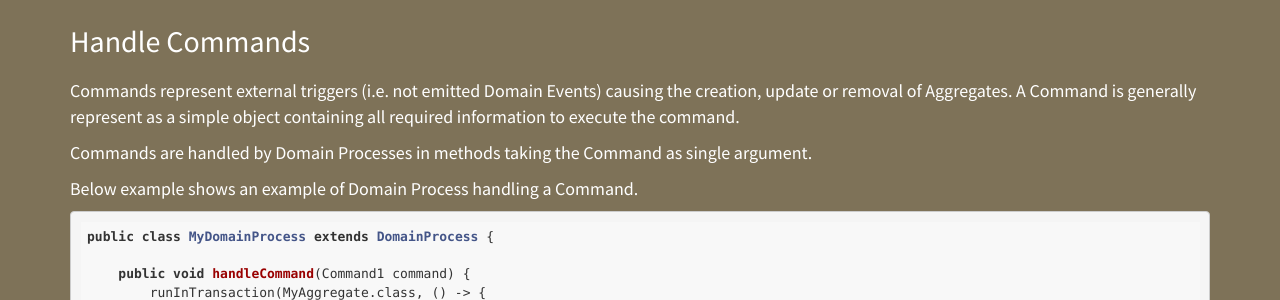
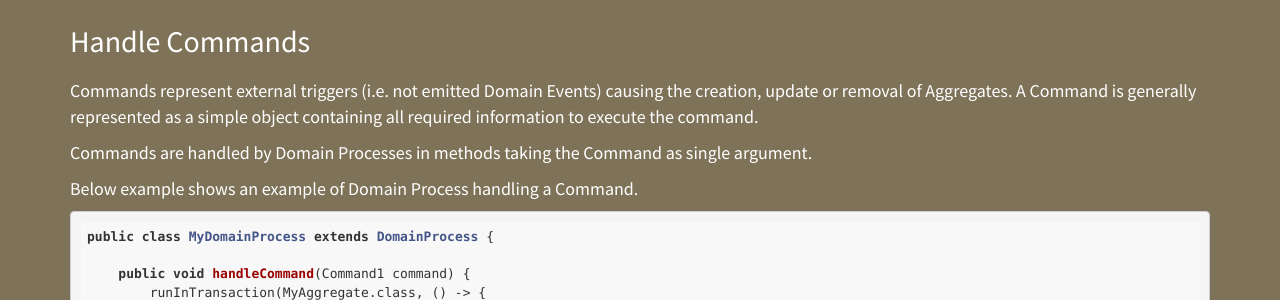
Before and after one commit to pousse-cafe/pousse-cafe.github.io, a Jekyll site: the page built from documentation.md, in a window 1280 px wide and 1400 px high, scrolled down 10280 px. Shown: the part 181-481 px from the top of the window. Built offline with Jekyll 4.4.1, drawn with Linux system fonts in a browser that asks for light colours; some of the changed text lies outside the part shown.

Commit message:
Fix typos.

```diff
--- a/documentation.md
+++ b/documentation.md
@@ -529,7 +529,7 @@ required. In other words, put as many message listeners in Factories, Aggregate
 
 ## Handle Commands
 
-Commands represent external triggers (i.e. not emitted Domain Events) causing the creation, update or removal of Aggregates. A Command is generally represent as a simple object containing all required information to execute the
+Commands represent external triggers (i.e. not emitted Domain Events) causing the creation, update or removal of Aggregates. A Command is generally represented as a simple object containing all required information to execute the
 command.
 
 Commands are handled by Domain Processes in methods taking the Command as single argument.
```
Also changed, not shown: other parts of documentation.md (+1 -1 lines).
